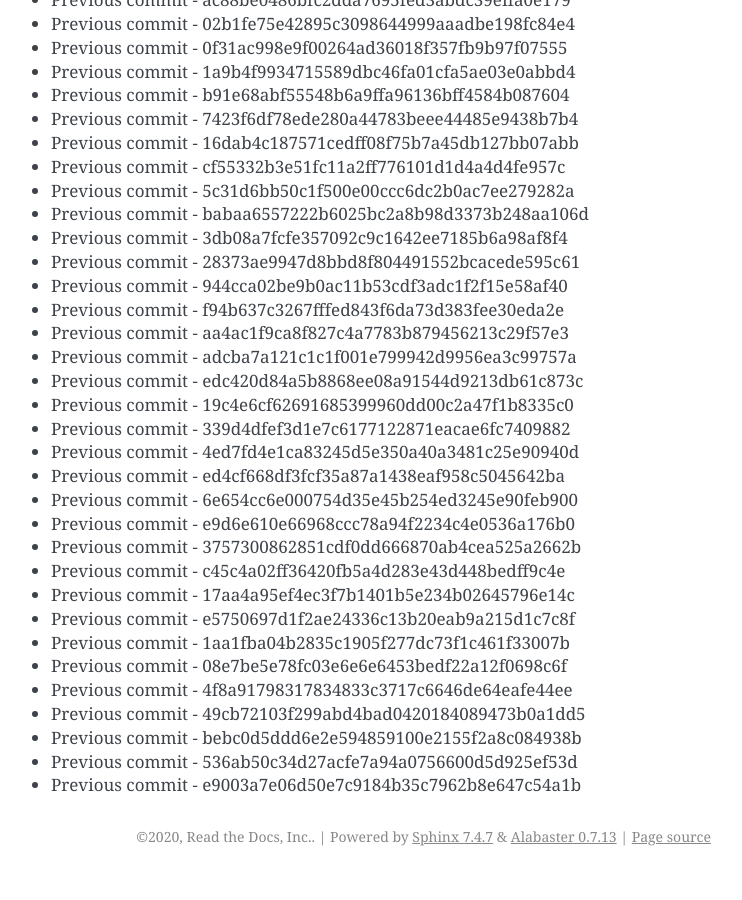
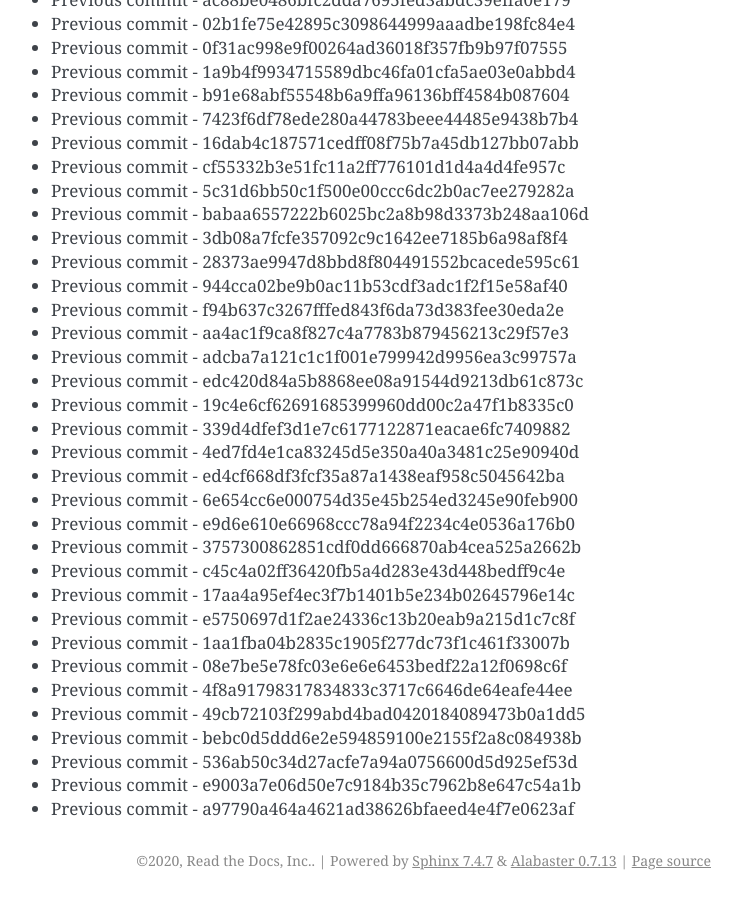
Before and after one commit to readthedocs/rtd-git-stresstest, a Sphinx documentation site: the page built from docs/updates.rst, in a window 1280 px wide and 900 px high, scrolled down 93368 px. Shown: the whole window, without its empty margins (399-1141 px from the left). Built offline with Sphinx 7.4.7, drawn with Linux system fonts in a browser that asks for light colours; before the commit the page ends 94244 px from its top, so only the background shows below that.

Commit message:
Generating commit from previous: a97790a464a4621ad38626bfaeed4e4f7e0623af

```diff
--- a/docs/updates.rst
+++ b/docs/updates.rst
@@ -3955,3 +3955,4 @@ It can be tested for any performance characteristics.
 * Previous commit - bebc0d5ddd6e2e594859100e2155f2a8c084938b
 * Previous commit - 536ab50c34d27acfe7a94a0756600d5d925ef53d
 * Previous commit - e9003a7e06d50e7c9184b35c7962b8e647c54a1b
+* Previous commit - a97790a464a4621ad38626bfaeed4e4f7e0623af
```
